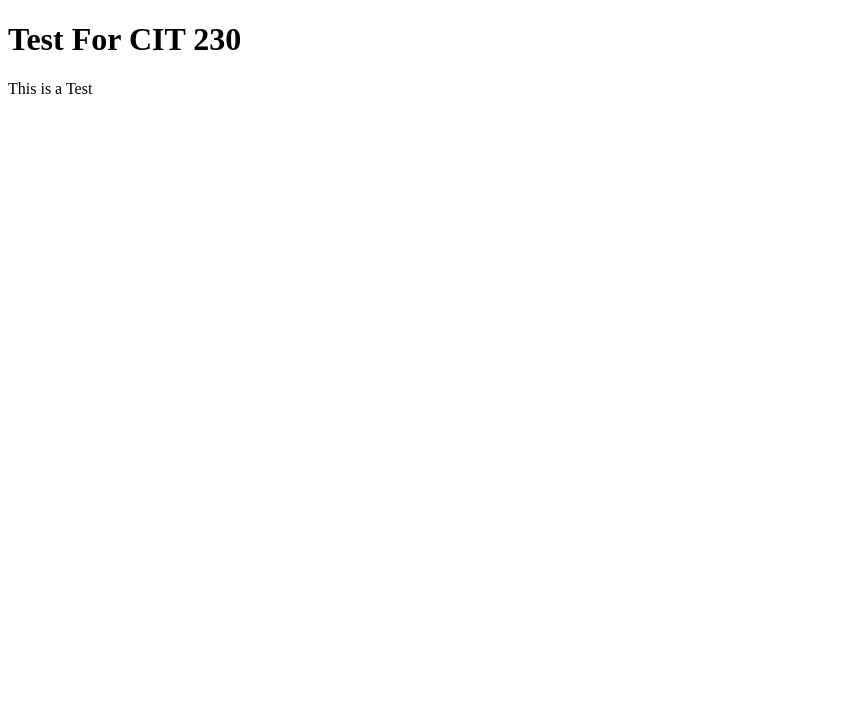
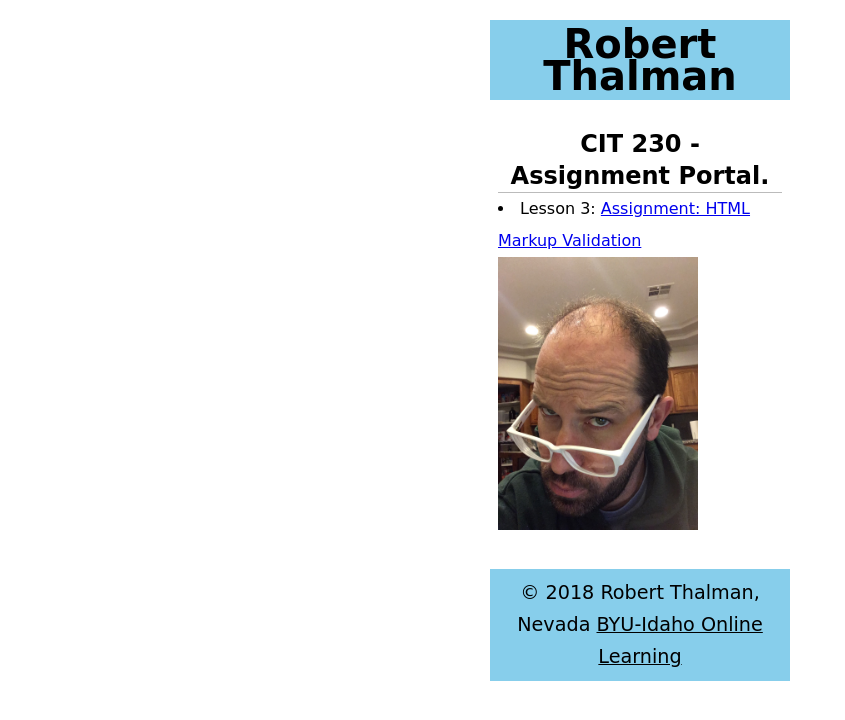
Before and after one commit to rjthalman/rjthalman.github.io, a plain HTML site: page Index.HTML in a window 1280 px wide. Shown: the whole page, without its empty margins (0-845 px from the left). Drawn offline with Linux system fonts and the light colour scheme.

Commit message:
Adding images and style

```diff
--- a/Index.HTML
+++ b/Index.HTML
@@ -1,12 +1,24 @@
-<!doctype html>
-<html>
-<head>
-    <meta charset="utf-8">
-    <title>My First Page</title>
-    </head>
-
-    <body>
-    <h1> Test For CIT 230</h1>
-        <p>This is a Test</p>
-    </body>
+<!DOCTYPE html>
+<html lang="en-us">
+     <head>
+     <meta charset="utf-8">
+     <meta name="viewport" content="width=device-width, initial-scale=1">
+         <title>CIT 230 Assignment Portal | Robert T. Student | BYU-Idaho</title>
+         <meta name="desctiption" content="Portal page, Robert student in CIT 230: Web Frontend Development at BYU-I." >
+            <link rel="stylesheet" href="Style/main.css">
+         </head>
+        <body>
+            <header>
+                <h1>Robert Thalman</h1>
+            </header>
+            <nav><! future Main Menu >
+            </nav>
+            <main><h2>CIT 230 - Assignment Portal.</h2>
+                <li>Lesson 3: <a href="https://byui.brightspace.com/d2l/le/content/349264/viewContent/5040388/View">Assignment: HTML Markup Validation</a></li>
+                <img src="Images/Rob-profile-pic1.JPG" width="200" height=273 alt="My Profile Picture">
+            </main>
+            <footer>&copy 2018 Robert Thalman, Nevada
+                <a href="http://byui.edu/online">BYU-Idaho Online Learning</a>
+            </footer>
+        </body>
 </html>
```
Also changed, not shown: Basic Webpage.html (added, +15 -0 lines), 2 other files.
